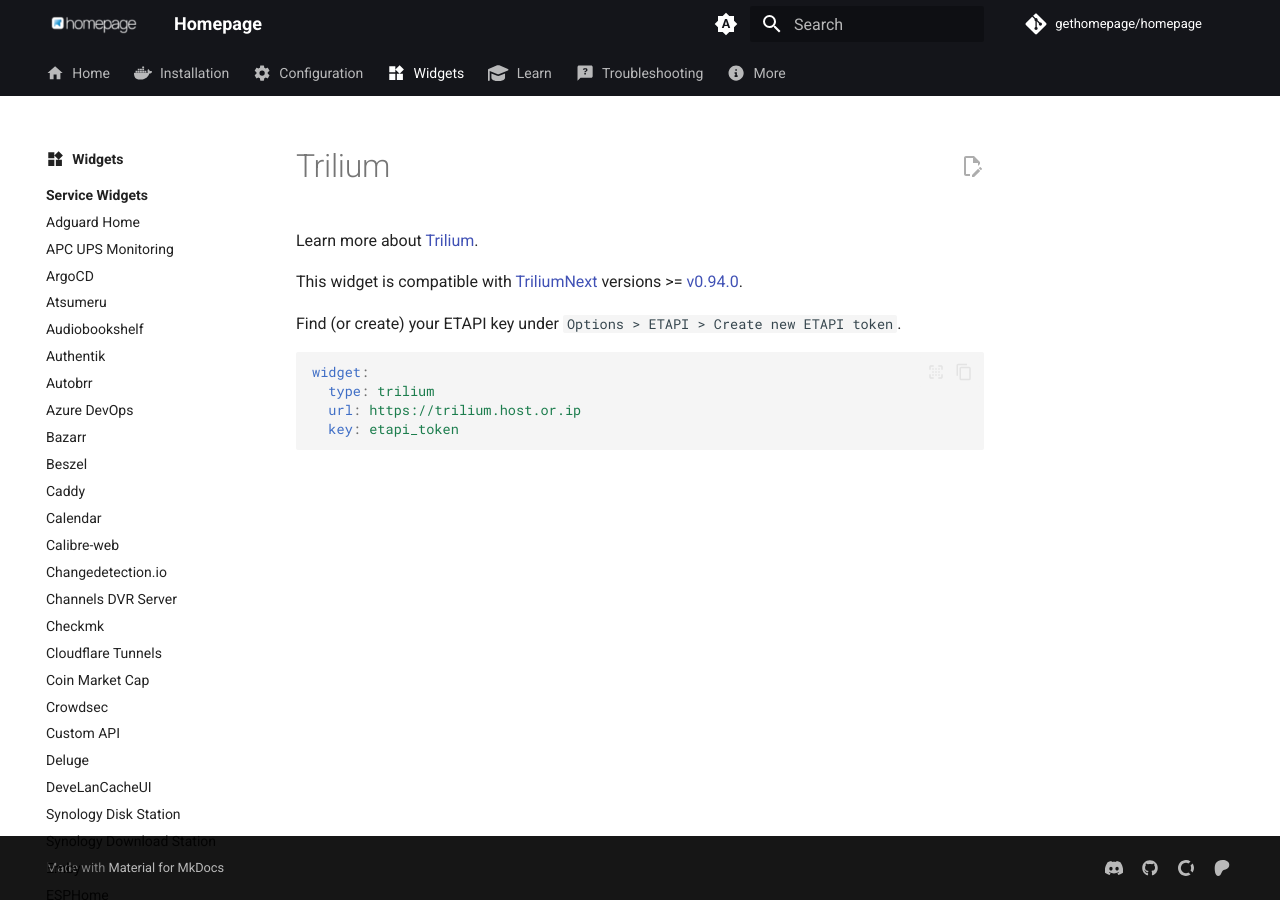
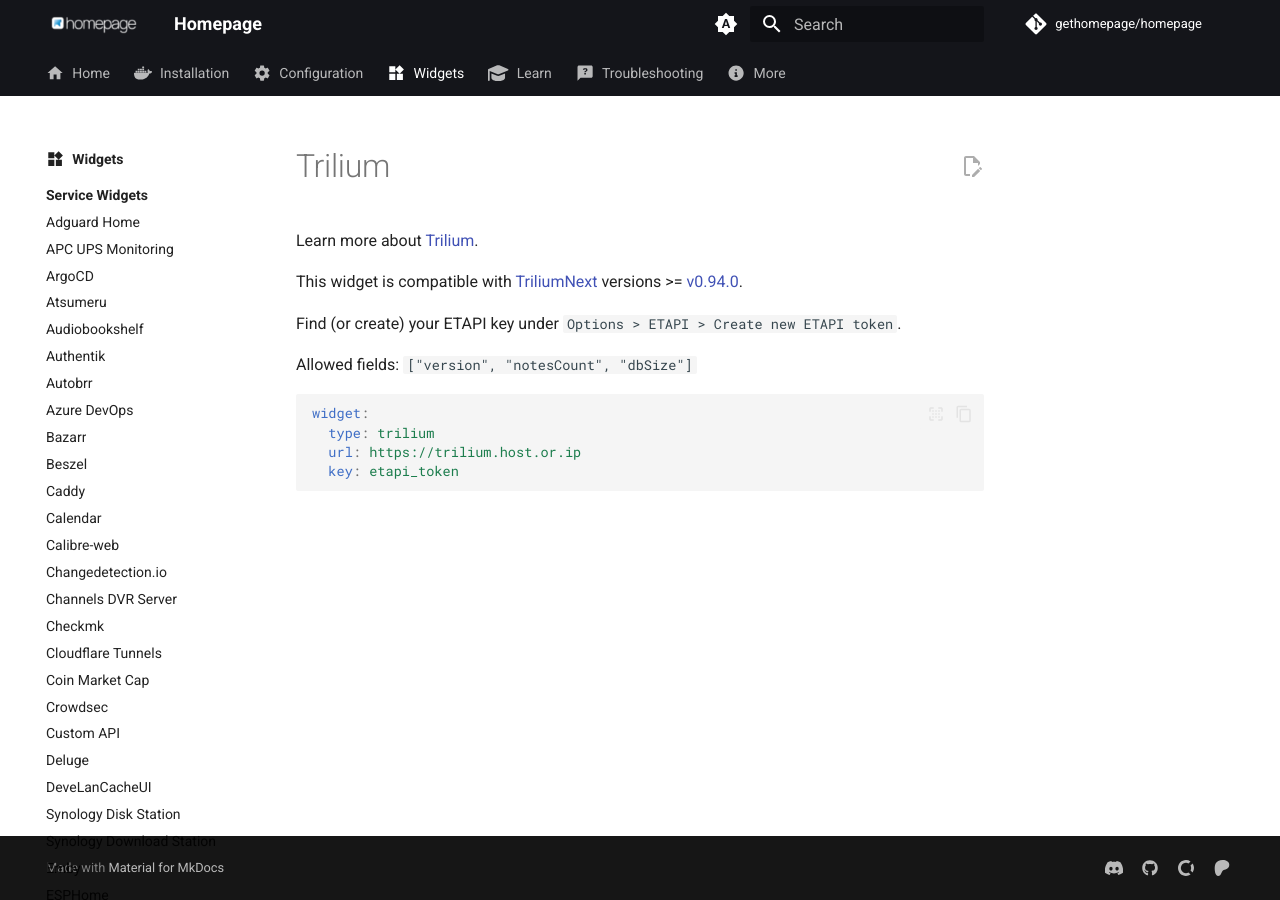
Before and after one commit to jobstar-git/home_p, an MkDocs documentation site: the page built from docs/widgets/services/trilium.md, in a window 1280 px wide. Built offline with MkDocs 1.6.1 and Material for MkDocs 9.7.7, drawn with Linux system fonts in a browser that asks for light colours; comment, search, counter and statistics services are not loaded.

Commit message:
Add fields to trilium docs

````diff
--- a/docs/widgets/services/trilium.md
+++ b/docs/widgets/services/trilium.md
@@ -9,6 +9,8 @@
 
 Find (or create) your ETAPI key under `Options > ETAPI > Create new ETAPI token`.
 
+Allowed fields: `["version", "notesCount", "dbSize"]`
+
 ```yaml
 widget:
   type: trilium
````
